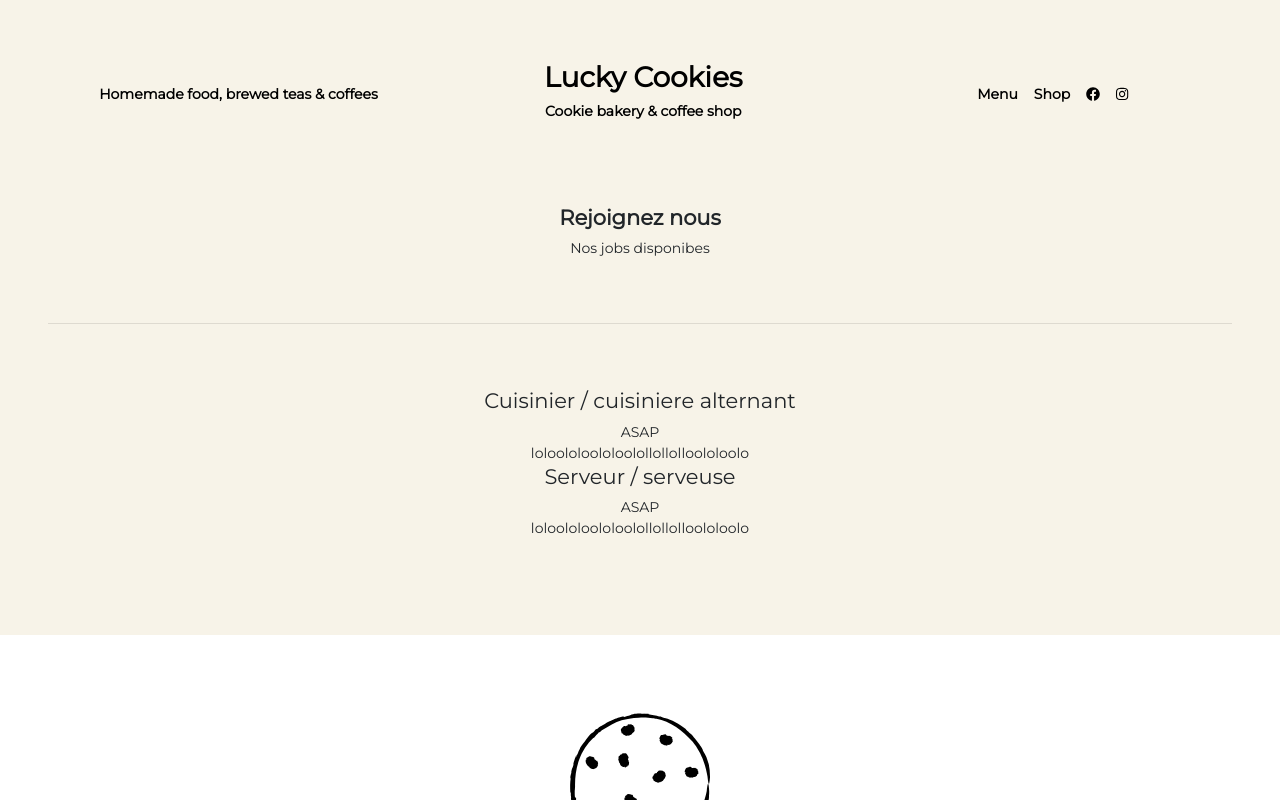
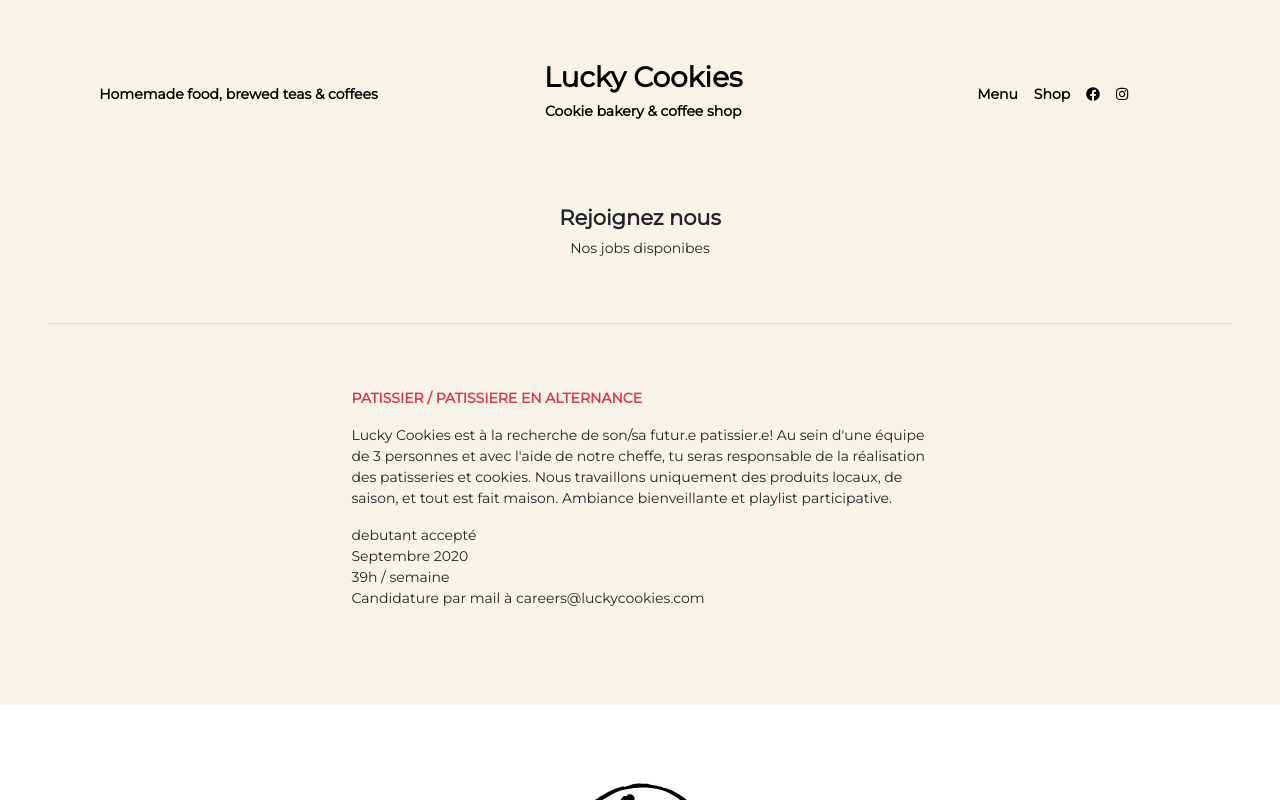
Before and after one commit to nicholas570/lucky-cookies, a React (Create React App) app: page /careers in a window 1280 px wide. Shown: the top 800 px of the page. Built offline with nearby package versions, Linux system fonts and the light colour scheme; the HTML template or start-up script is replaced by a standard one.

Commit message:
layouting job component and adding an ad

```diff
--- a/public/data.json
+++ b/public/data.json
@@ -144,15 +144,12 @@
   "jobs": [
     {
       "id": 1,
-      "title": "Cuisinier / cuisiniere alternant",
-      "description": "loloololoololoolollollolloololoolo",
-      "starting": "ASAP"
-    },
-    {
-      "id": 2,
-      "title": "Serveur / serveuse",
-      "description": "loloololoololoolollollolloololoolo",
-      "starting": "ASAP"
+      "title": "PATISSIER / PATISSIERE EN ALTERNANCE",
+      "description": "Lucky Cookies est à la recherche de son/sa futur.e patissier.e! Au sein d'une équipe de 3 personnes et avec l'aide de notre cheffe, tu seras responsable de la réalisation des patisseries et cookies. Nous travaillons uniquement des produits locaux, de saison, et tout est fait maison. Ambiance bienveillante et playlist participative.",
+      "experience": "debutant accepté",
+      "hours": "39h / semaine",
+      "starting": "Septembre 2020",
+      "mail": "careers@luckycookies.com"
     }
   ],
   "goods": [
--- a/src/components/careers/Job.jsx
+++ b/src/components/careers/Job.jsx
@@ -1,14 +1,22 @@
 import React from 'react';
 import PropTypes from 'prop-types';
+
+import { Col } from 'react-bootstrap';
 
 function Job(props) {
   const { job } = props;
   return (
-    <>
-      <h4>{job.title}</h4>
+    <Col className="col-md-6 offset-md-3 mb-5 text-left">
+      <p className="text-danger font-weight-bold mb-3">{job.title}</p>
+      <p className="mb-3">{job.description}</p>
+      <p>{job.experience}</p>
       <p>{job.starting}</p>
-      <p>{job.description}</p>
-    </>
+      <p>{job.hours}</p>
+      <p>
+        {`Candidature par mail à
+        ${job.mail}`}
+      </p>
+    </Col>
   );
 }
 
--- a/src/components/home/NewsLettter_Form.jsx
+++ b/src/components/home/NewsLettter_Form.jsx
@@ -23,7 +23,7 @@
         </Row>
 
         <Button
-          variant="danger"
+          variant="warning"
           className="btn btn-outline-light"
           size="lg"
           type="submit"
--- a/src/containers/careers/Jobs.jsx
+++ b/src/containers/careers/Jobs.jsx
@@ -22,11 +22,9 @@
         </Col>
       </Row>
       <Row>
-        <Col className="mb-5">
-          {jobs.map((job) => {
-            return <Job key={job.id} job={job} />;
-          })}
-        </Col>
+        {jobs.map((job) => {
+          return <Job key={job.id} job={job} />;
+        })}
       </Row>
     </Container>
   );
--- a/src/scss/app.scss
+++ b/src/scss/app.scss
@@ -6,7 +6,7 @@
 $light: #ffffff;
 $dark: black;
 $jumbotron-bg: #f7f3e8;
-$danger: transparent;
+$warning: transparent;
 
 $paragraph-margin-bottom: 0;
 $btn-border-radius: 0;
```
